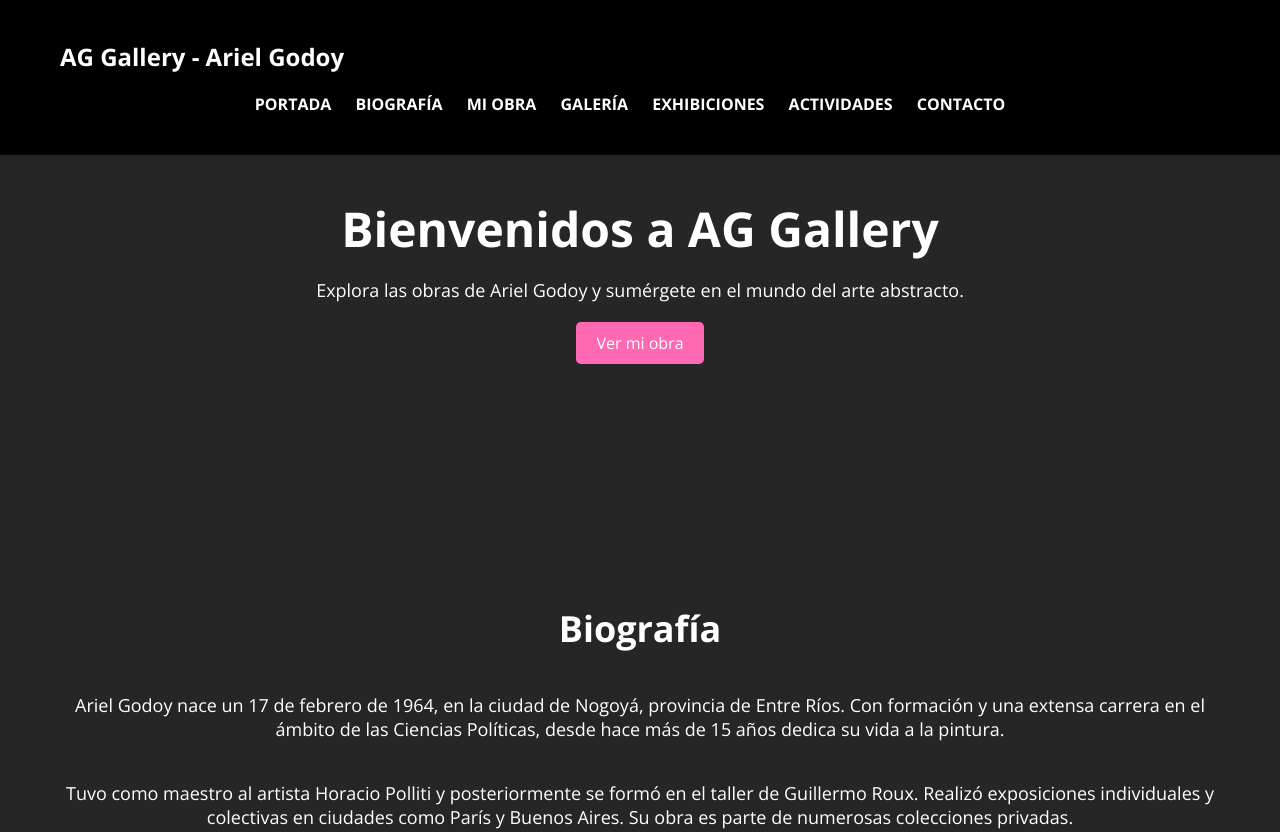
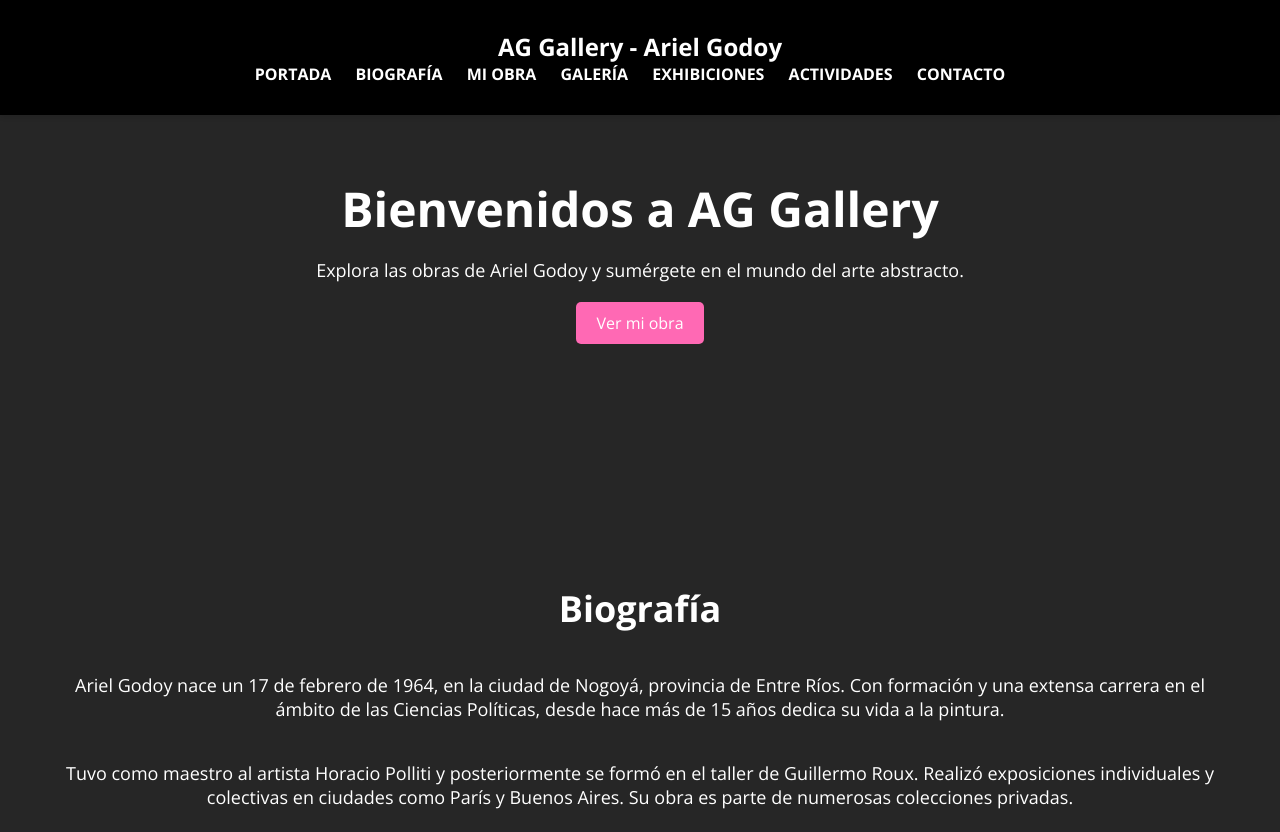
Before and after one commit to Espacio-Epithymia/Espacio-Epithymia.github.io, a plain HTML site: page index.html in a window 1280 px wide. Shown: the top 832 px of the page. Drawn offline with nearby package versions, Linux system fonts and the light colour scheme.

Commit message:
Header centrado y + chico

```diff
--- a/index.html
+++ b/index.html
@@ -16,7 +16,7 @@
   body {
     background-color: rgba(0, 0, 0, 0.85); /* Color oscuro con transparencia al 85% */
     color: #fff; /* Texto en blanco */
-    margin-top: 80px; /* Ajustar margen superior para evitar que el encabezado cubra el contenido */
+    margin-top: 60px; /* Ajustar margen superior para evitar que el encabezado cubra el contenido */
   }
 
   .container {
@@ -28,7 +28,7 @@
   header {
     background-color: #000; /* Fondo negro */
     color: #fff; /* Texto en blanco */
-    padding: 20px 0;
+    padding: 10px 0; /* Reducir el padding */
     box-shadow: 0 2px 5px rgba(0, 0, 0, 0.1);
     position: fixed; /* Encabezado fijo */
     top: 0; /* Fijar en la parte superior */
@@ -39,15 +39,16 @@
   .logo {
     font-size: 24px;
     font-weight: 700;
+    text-align: center; /* Centrar el texto */
+    margin: 0; /* Eliminar el margen */
   }
 
   nav {
-    margin-top: 20px;
+    text-align: center; /* Centrar el contenido */
   }
 
   nav ul {
     list-style: none;
-    text-align: center;
   }
 
   nav ul li {
```
